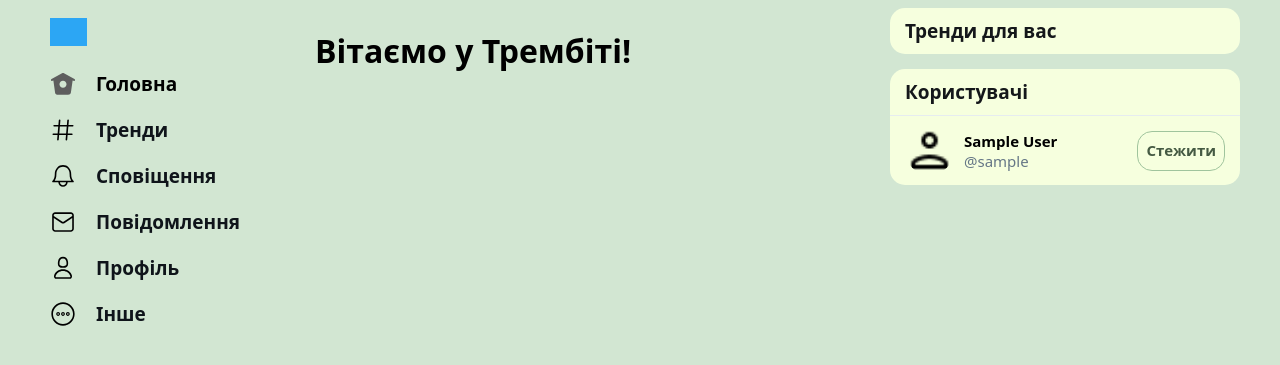
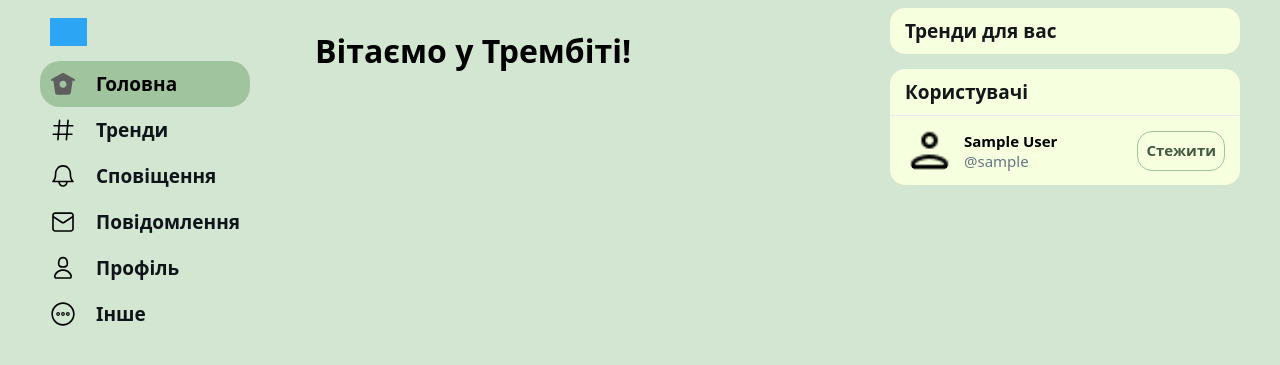
Before and after one commit to JeniaD/Trembita, a Flask app: page / in a window 1280 px wide. Shown: the top 365 px of the page. Run offline with Flask 3, Linux system fonts and the light colour scheme; the visitor is signed in with stand-in values (Sample User, id 1); data comes from the database, SQL or seed files in the repository; some web fonts are replaced; grey boxes are pictures that could not be loaded.

Commit message:
Corrected selected main menu tab

```diff
--- a/app/static/css/blocks/sidebar-menu.css
+++ b/app/static/css/blocks/sidebar-menu.css
@@ -19,6 +19,9 @@
 
 .sidebar-menu__item--active {
   color: black;
+
+  background: #A0C49D;
+  border-radius: 20px;
 }
 
 .sidebar-menu__item-icon {
```
